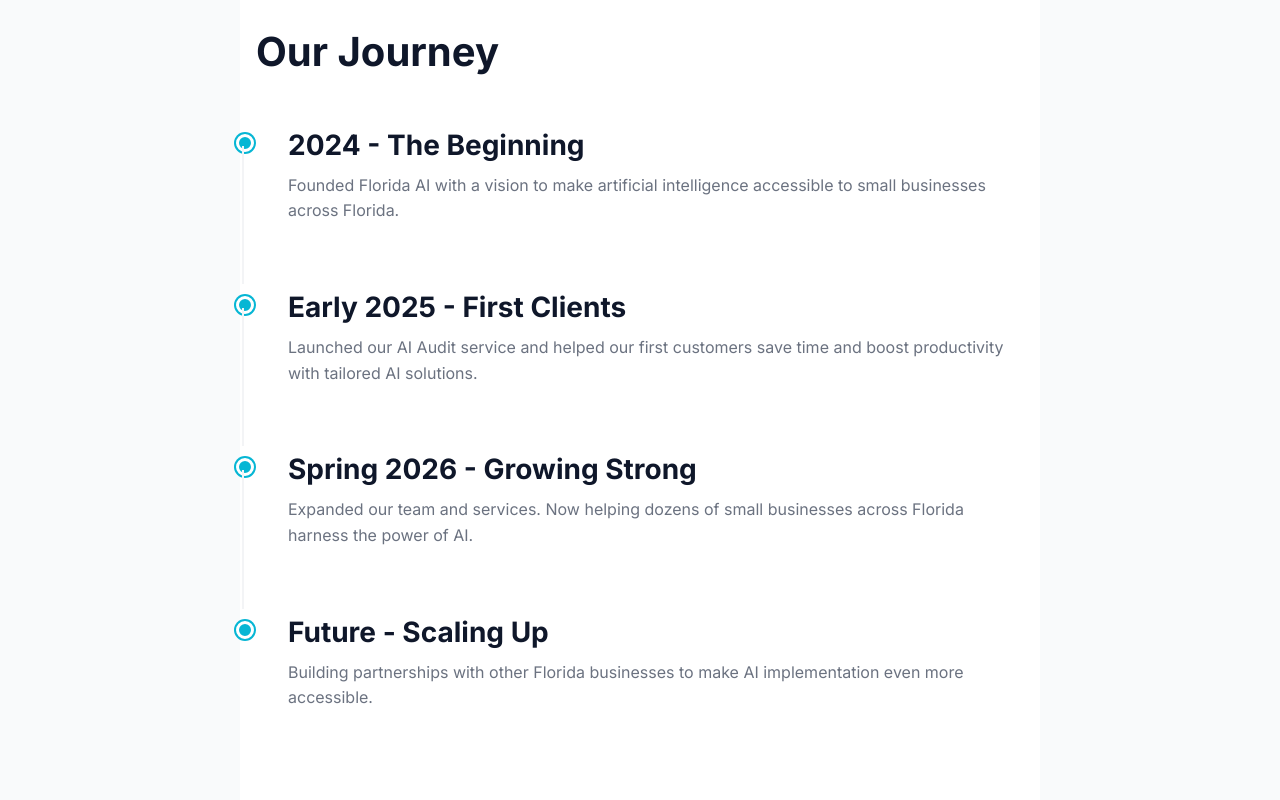
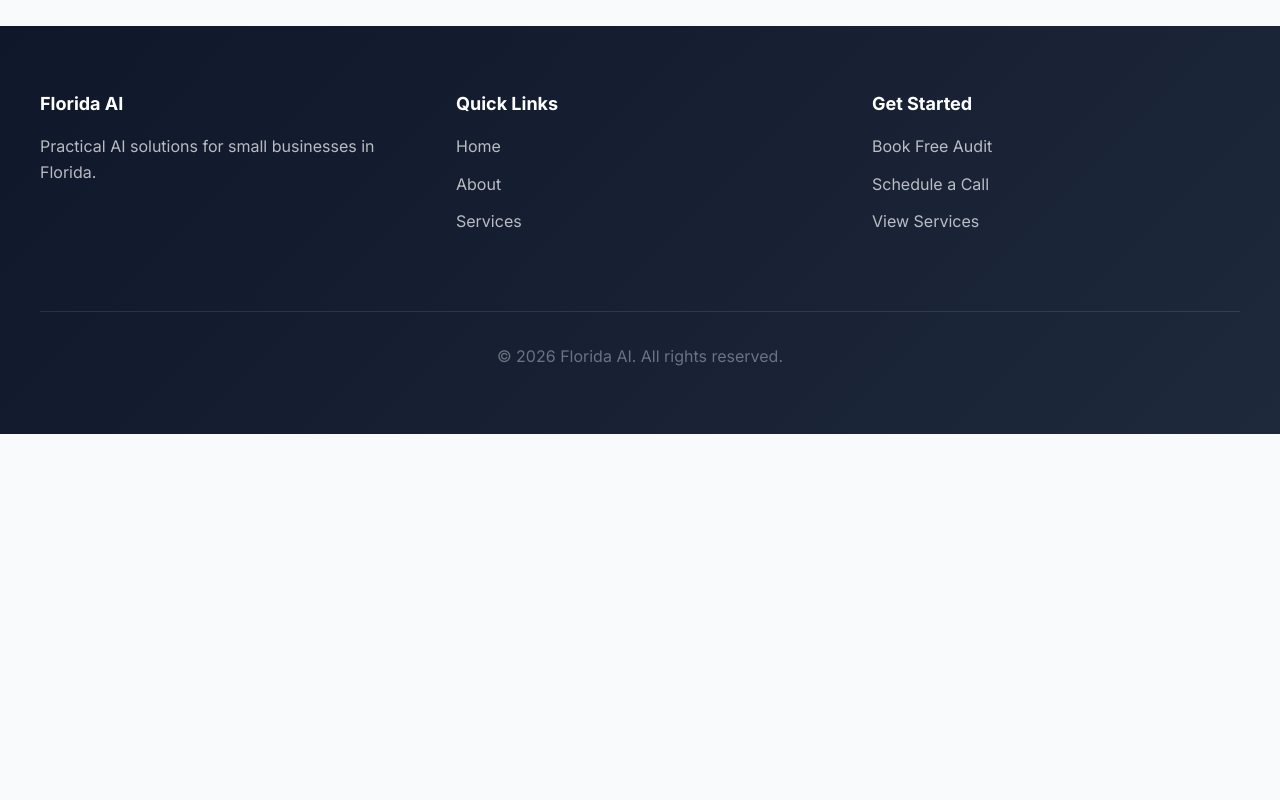
Before and after one commit to georgebrisco/homelab-infra, a React (Vite) app in the folder florida-ai-site/: page /about in a window 1280 px wide. Shown: the part 1460-2260 px from the top of the page. After the commit the page ends 1894 px from the top, so only its background shows below. Built offline with nearby package versions, Linux system fonts and the light colour scheme.

Commit message:
Remove Our Journey timeline from About page — for good this time

```diff
--- a/florida-ai-site/src/pages/About.jsx
+++ b/florida-ai-site/src/pages/About.jsx
@@ -52,47 +52,7 @@
         </div>
       </section>
 
-      <section className="timeline">
-        <h2 className="section-title" style={{ textAlign: 'left', marginBottom: '3rem' }}>
-          Our Journey
-        </h2>
 
-        <div className="timeline-item">
-          <div className="timeline-content">
-            <h3>2024 - The Beginning</h3>
-            <p>
-              Founded Florida AI with a vision to make artificial intelligence accessible to small businesses across Florida.
-            </p>
-          </div>
-        </div>
-
-        <div className="timeline-item">
-          <div className="timeline-content">
-            <h3>Early 2025 - First Clients</h3>
-            <p>
-              Launched our AI Audit service and helped our first customers save time and boost productivity with tailored AI solutions.
-            </p>
-          </div>
-        </div>
-
-        <div className="timeline-item">
-          <div className="timeline-content">
-            <h3>Spring 2026 - Growing Strong</h3>
-            <p>
-              Expanded our team and services. Now helping dozens of small businesses across Florida harness the power of AI.
-            </p>
-          </div>
-        </div>
-
-        <div className="timeline-item">
-          <div className="timeline-content">
-            <h3>Future - Scaling Up</h3>
-            <p>
-              Building partnerships with other Florida businesses to make AI implementation even more accessible.
-            </p>
-          </div>
-        </div>
-      </section>
     </div>
   )
 }
```
